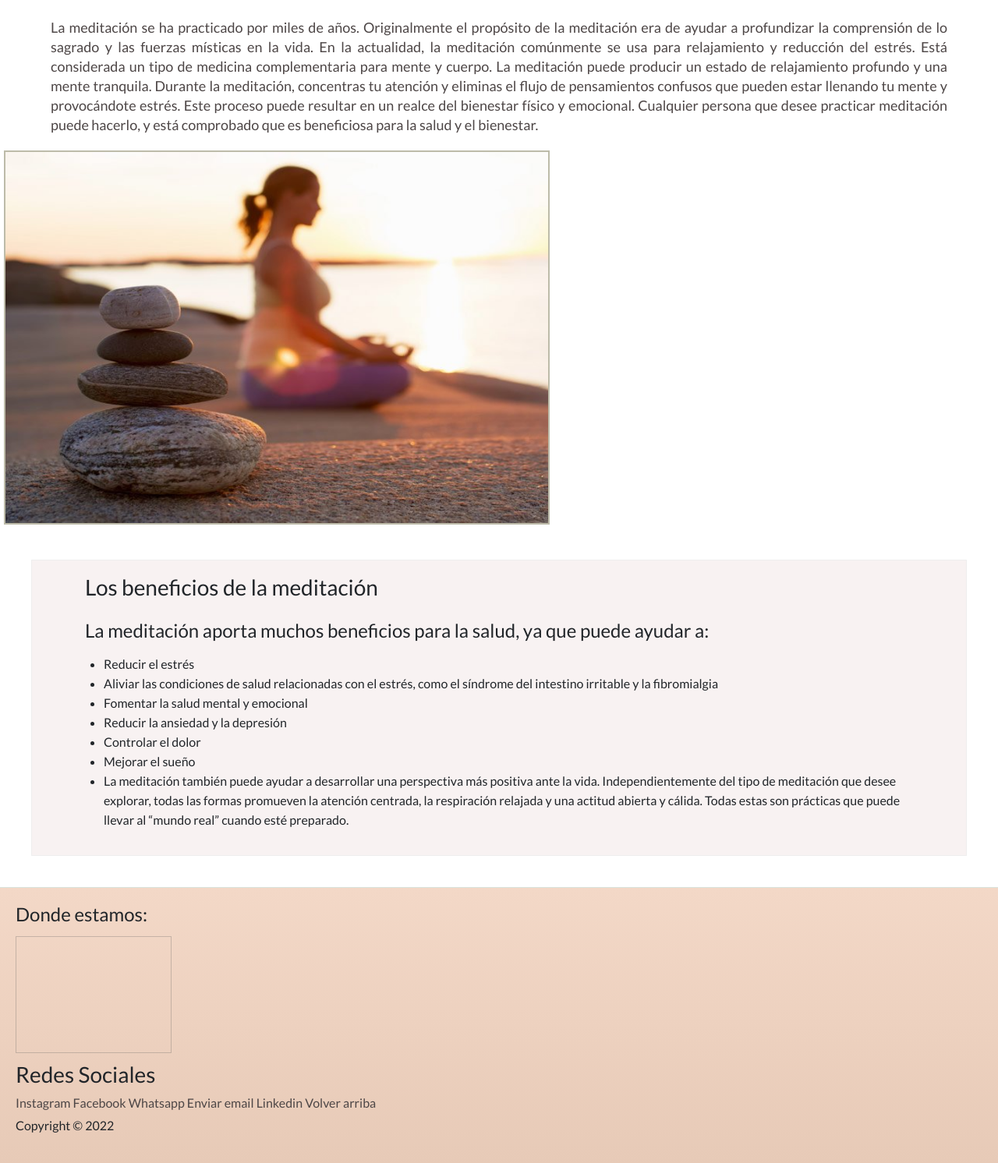
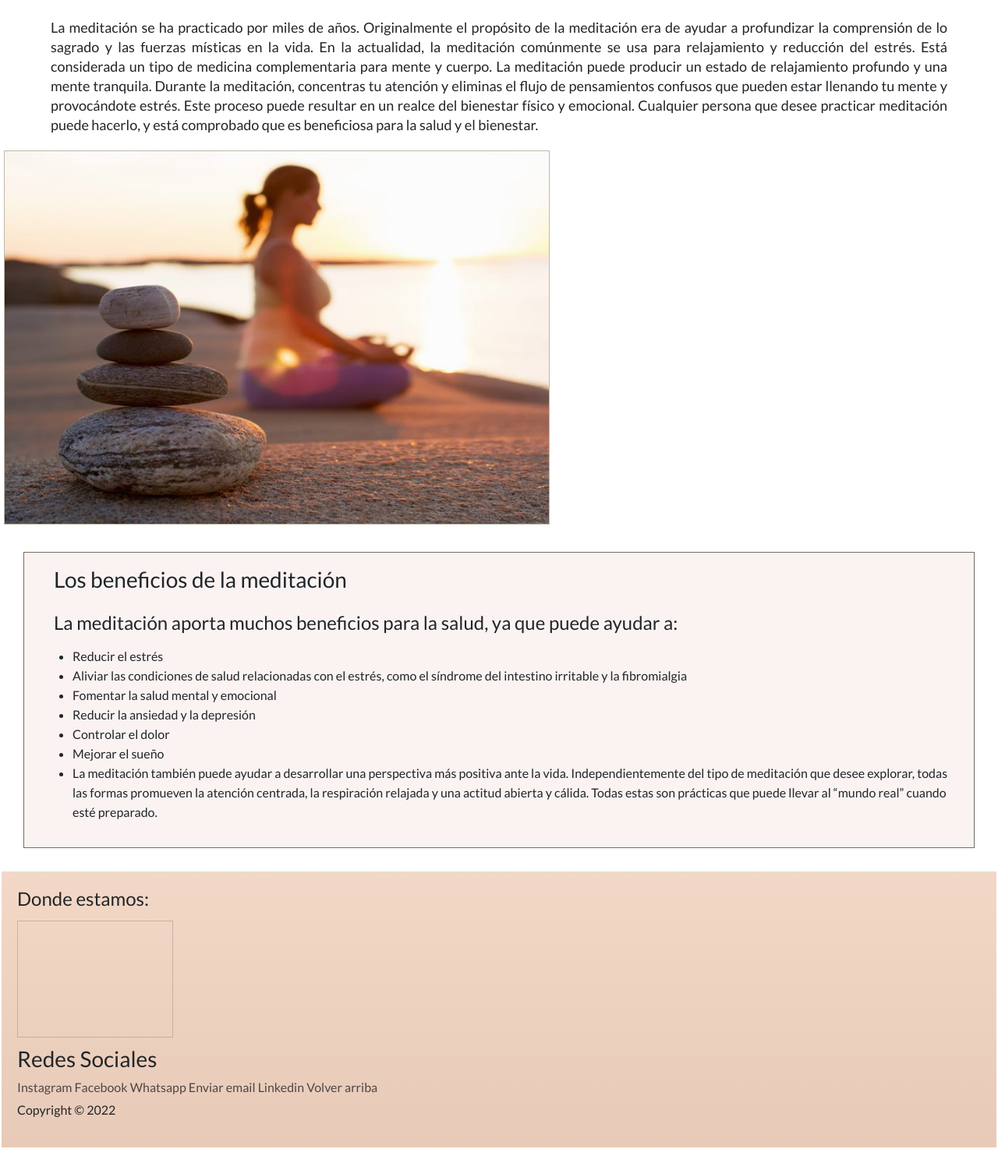
Before and after one commit to pripace/YogaPace, a website: page sitios/meditacion.html in a window 1280 px wide. Shown: the part 218-1710 px from the top of the page at 78% size. Drawn offline with nearby package versions, Linux system fonts and the light colour scheme; grey boxes are pictures that could not be loaded; files whose address does not match are found by name.

Commit message:
termine de arreglar el scss

```diff
--- a/package.json
+++ b/package.json
@@ -21,7 +21,6 @@
   "devDependencies": {
     "node-sass": "^7.0.1",
     "nodemon": "^2.0.16"
-<<<<<<< HEAD
   },
   "dependencies": {
     "abbrev": "^1.1.1",
@@ -305,7 +304,5 @@
     "xdg-basedir": "^4.0.0",
     "y18n": "^5.0.8",
     "yargs-parser": "^20.2.9"
-=======
->>>>>>> e19b3450958fa90f3d48748470847785b236b9db
   }
 }
--- a/scss/_footer.scss
+++ b/scss/_footer.scss
@@ -1,20 +1,20 @@
 footer {
     border-top: 0.5px groove #d8e2dc;
-    background-image: linear-gradient(to bottom, #f3d8c7,#e7cab7);
+    background-image: linear-gradient(to bottom, #f3d8c7, #e7cab7);
     padding: 20px;
+    margin: 2px;
     grid-area: footer;
 
     .mapa {
         padding-bottom: 5px;
 
         h4 {
-            padding-bottom: 5px;
+            @extend .mapa;
         }
     }
 
     .redes {
-        padding-bottom: 5px;
-
+        @extend .mapa;
         a {
             color: $colorLetras;
             text-decoration: none;
--- a/scss/_header.scss
+++ b/scss/_header.scss
@@ -1,7 +1,7 @@
 .inicio {
     background-image: linear-gradient(to top, #f3d8c7,#e7cab7);
     grid-area: header;
-    @include borde ($colorLetras);
+    @include borde($colorLetras);
     margin: 2px 4px;
 
     .inicio__titulo {
--- a/scss/_mixin.scss
+++ b/scss/_mixin.scss
@@ -1,3 +1,3 @@
 @mixin borde ($color) {
-    border: 2px groove $color;
+    border: 1px groove $color;
 }
--- a/scss/estilo.scss
+++ b/scss/estilo.scss
@@ -1,12 +1,12 @@
 @import "variables";
+@import "mixin";
 @import "header";
 @import "footer";
 @import "index";
 @import "practica";
 @import "estilos";
 @import "meditacion";
-@import "contacto";
-@import "mixin";
+
 
 * {
     margin: 0;
@@ -27,6 +27,7 @@ body {
     display: flex;
     flex-direction: column;
     align-items: stretch;
+
     .intro {
         text-align: center;
         font-size: 26px;
@@ -44,18 +45,19 @@ body {
 }
 
 .section__info {
-    margin: 30px 30px;
+    margin: 30px;
     padding: 10px 15px 16px 30px;
     @include borde (#706f63);
     overflow: scroll;
     height: 380px;
     line-height: 25px;
-    background-color: #f8f2f2;
+    background-color: $colorFondo;
     grid-area: info;
+
     .titulo {
         padding: 8px;
         text-align: justify;
-      }
+    }
 }
 
 .estilos__galeria {
@@ -144,11 +146,7 @@ body {
         padding-top: 15px;
     }
 
-    .img_meditacion {
-        width: 100%;
-        height: auto;
-    }
-
+    .img_meditacion,
     .estilos__galeria img {
         width: 100%;
         height: auto;
```
Also changed, not shown: css/estilo.css, 1 other file.
